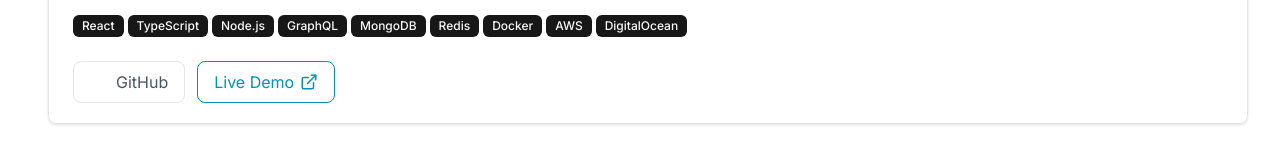
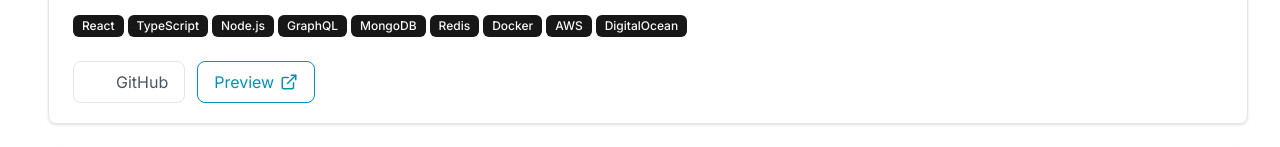
Before and after one commit to sunillshastry/sunilshastry.com, a Next.js app: page /projects in a window 1280 px wide. Shown: the part 550-697 px from the top of the page. Built offline with nearby package versions, Linux system fonts and the light colour scheme; some icons are missing.

Commit message:
Change the current word(s) from 'View Live' to 'Preview'

```diff
--- a/components/project-card.tsx
+++ b/components/project-card.tsx
@@ -79,7 +79,7 @@ export default function ProjectCard({ project }: FunctionProps) {
 							isDarkTheme && 'border-cyan-400 text-cyan-400'
 						)}
 					>
-						<span>Live Demo</span>
+						<span>Preview</span>
 						<ExternalLink size={18} />
 					</Link>
 				)}
```
